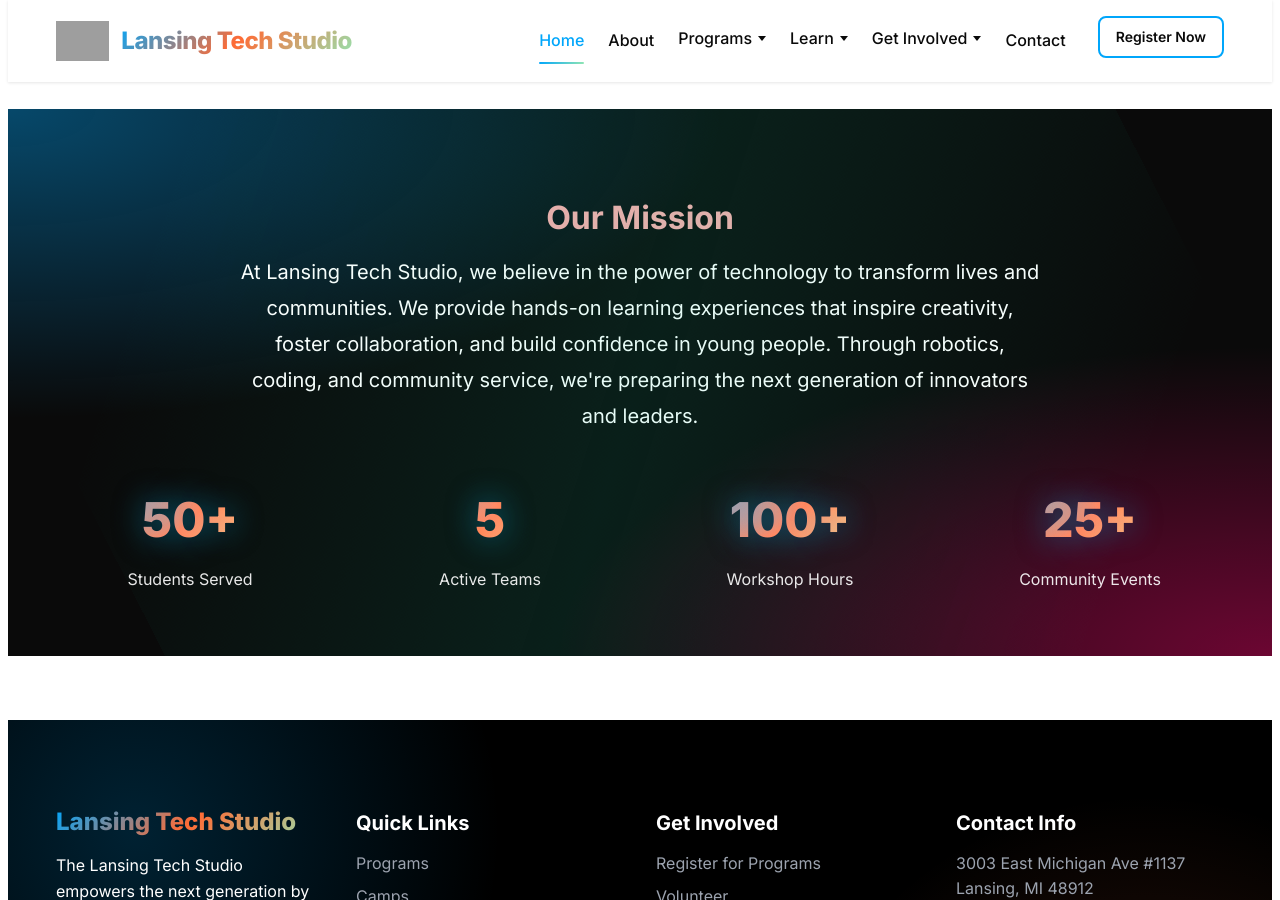
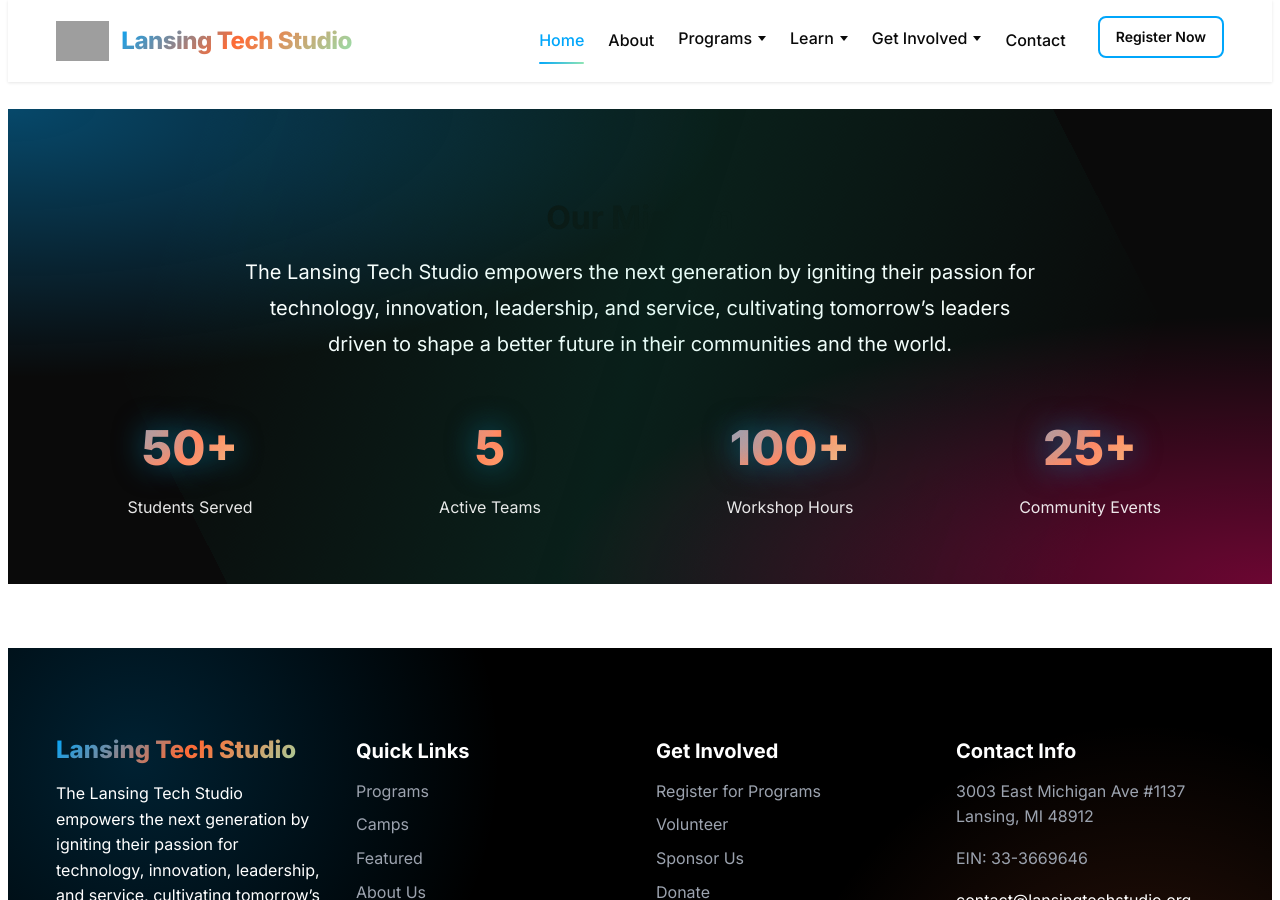
Before and after one commit to Lansing-Tech-Studio/Lansing-Tech-Studio.github.io, a Jekyll site: the page built from index.md, in a window 1280 px wide and 900 px high, scrolled down 2162 px. Built offline with Jekyll 4.4.1, drawn with Linux system fonts in a browser that asks for light colours; grey boxes are pictures that could not be loaded.

Commit message:
feat: centralize site facts in _data; single mission statement on homepage

```diff
--- a/index.md
+++ b/index.md
@@ -89,25 +89,25 @@ layout: default
 <section class="mission-section">
   <div class="container">
     <div class="mission-content">
-      <h2 style="color: #f8acacff;">Our Mission</h2>
+      <h2>Our Mission</h2>
       <p class="mission-text">
-        At Lansing Tech Studio, we believe in the power of technology to transform lives and communities. We provide hands-on learning experiences that inspire creativity, foster collaboration, and build confidence in young people. Through robotics, coding, and community service, we're preparing the next generation of innovators and leaders.
+        {{ site.mission_statement }}
       </p>
       <div class="stats-grid">
         <div class="stat-item">
-          <div class="stat-number">50+</div>
+          <div class="stat-number">{{ site.data.facts.stats.students }}</div>
           <div class="stat-label">Students Served</div>
         </div>
         <div class="stat-item">
-          <div class="stat-number">5</div>
+          <div class="stat-number">{{ site.data.facts.stats.teams }}</div>
           <div class="stat-label">Active Teams</div>
         </div>
         <div class="stat-item">
-          <div class="stat-number">100+</div>
+          <div class="stat-number">{{ site.data.facts.stats.workshop_hours }}</div>
           <div class="stat-label">Workshop Hours</div>
         </div>
         <div class="stat-item">
-          <div class="stat-number">25+</div>
+          <div class="stat-number">{{ site.data.facts.stats.community_events }}</div>
           <div class="stat-label">Community Events</div>
         </div>
       </div>
```
Also changed, not shown: _data/facts.yml (added, +19 -0 lines), _data/season.yml (added, +7 -0 lines).
